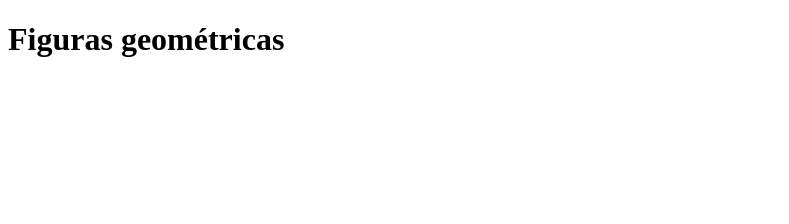
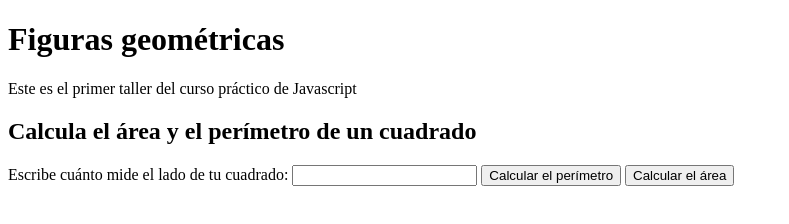
Before and after one commit to oriongral/curso-practico-javascript, a plain HTML site: page figuras.html in a window 1280 px wide. Shown: the whole page, without its empty margins (0-789 px from the left). Drawn offline with Linux system fonts and the light colour scheme.

Commit message:
Integrando Javascript con HTML

```diff
--- a/figuras.html
+++ b/figuras.html
@@ -4,12 +4,29 @@
     <meta charset="UTF-8">
     <meta http-equiv="X-UA-Compatible" content="IE=edge">
     <meta name="viewport" content="width=device-width, initial-scale=1.0">
-    <title>Figuras geométricas | Curso Práctico de Javascript en Platzi</title>
+    <title>Figuras geom&eacutetricas | Curso Pr&aacutectico de Javascript en Platzi</title>
 </head>
 <body>
-    <h1>Figuras geométricas</h1>
+    <header>
+        <h1>Figuras geom&eacutetricas</h1>
+        <p>Este es el primer taller del curso pr&aacutectico de Javascript</p>
+    </header>
 
-
+    <section>
+        <h2>Calcula el &aacuterea y el per&iacutemetro de un cuadrado</h2>
+        <form action="">
+            <label for="InputCuadrado">
+                Escribe cu&aacutento mide el lado de tu cuadrado:
+            </label>
+            <input id="InputCuadrado" type="number"/>
+            <button type="button" onclick="calcularPerimetroCuadrado()">
+                Calcular el per&iacutemetro
+            </button>
+            <button type="button" onclick="calcularAreaCuadrado()">
+                Calcular el &aacuterea
+            </button>
+        </form>
+    </section>
     <script src="./figuras.js"></script>
 </body>
 </html>
--- a/figuras.js
+++ b/figuras.js
@@ -49,3 +49,17 @@ function areaCirculo(radio){
 }
 
 console.groupEnd();
+
+function calcularPerimetroCuadrado(){
+   const input = document.getElementById("InputCuadrado");
+   const value = input.value;
+   const perimetro = perimetroCuadrado(value);
+   alert(perimetro);
+}
+
+function calcularAreaCuadrado(){
+    const input = document.getElementById("InputCuadrado");
+    const value = input.value;
+    const area = areaCuadrado(value);
+    alert(area);
+}
```
